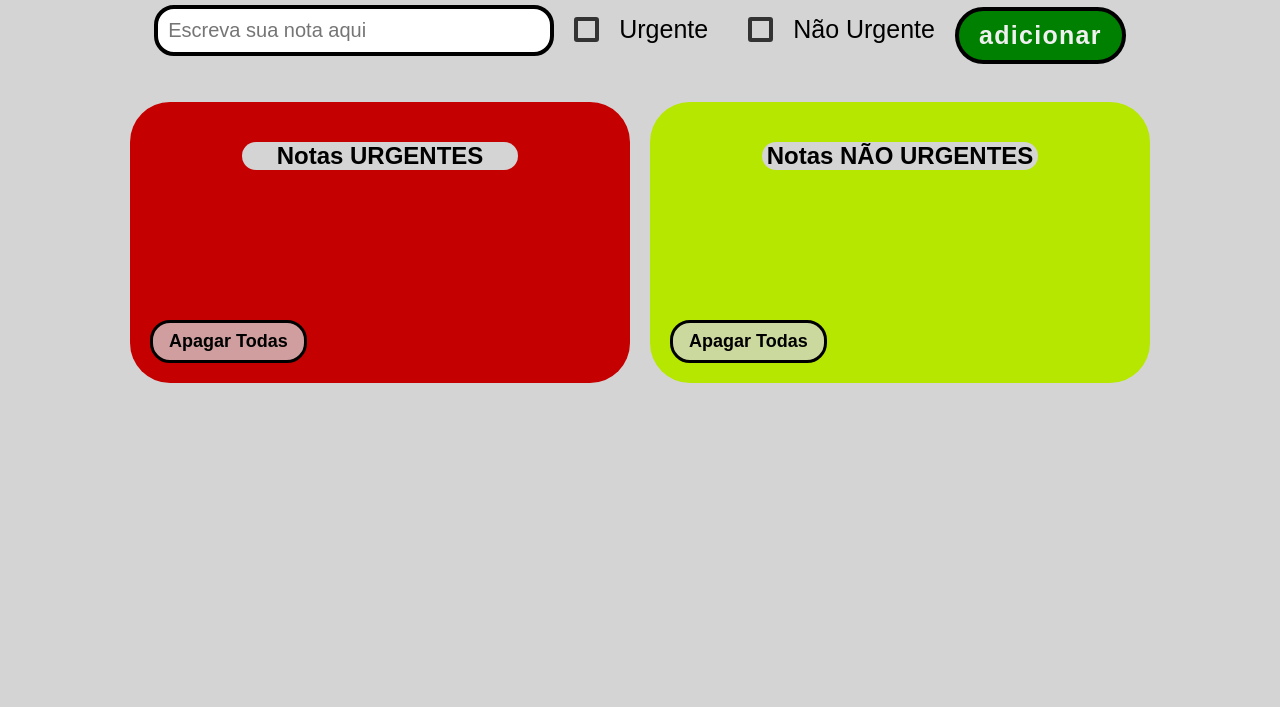
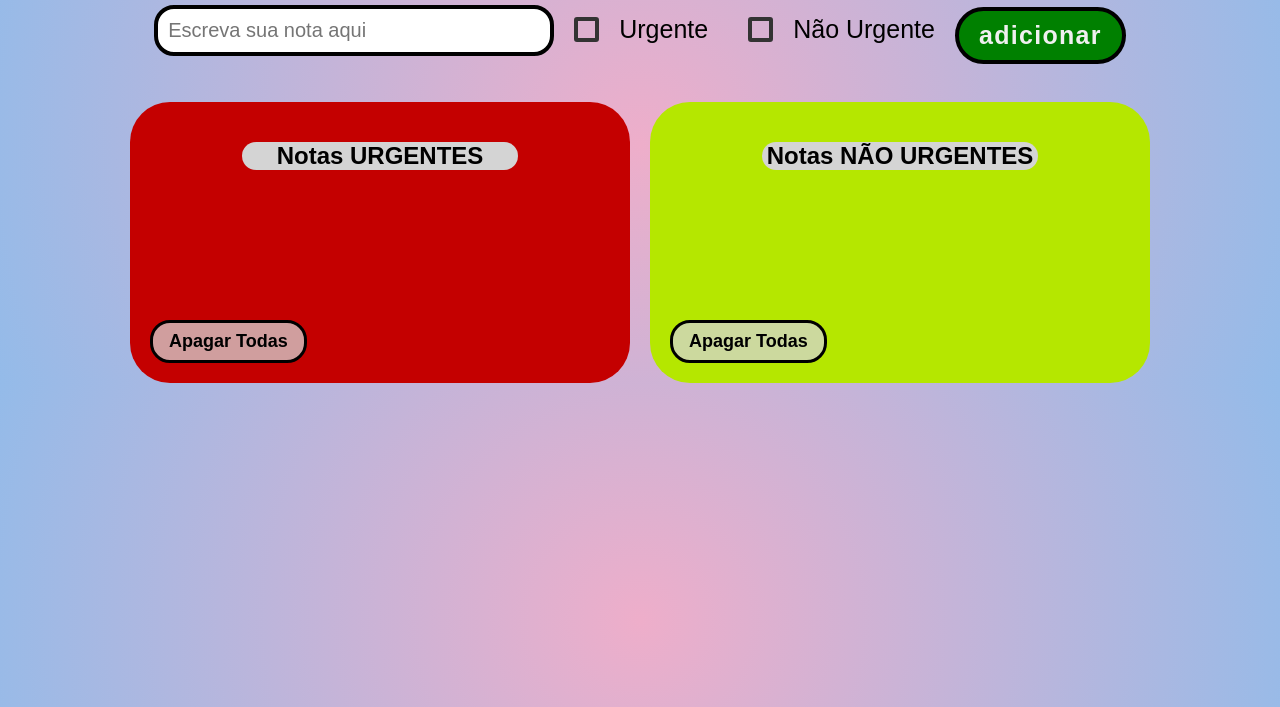
Before and after one commit to HelenaHagsma/ProjetoNotasRapidas, a plain HTML site: page index.html in a window 1280 px wide. Shown: the part 93-800 px from the top of the page. Drawn offline with Linux system fonts and the light colour scheme; a web font is replaced by a local one.

Commit message:
Atualizar o notasrapidas.css

```diff
--- a/css/notasrapidas.css
+++ b/css/notasrapidas.css
@@ -5,7 +5,8 @@ body {
     padding: 0;
     text-align: center;
     font-family: "Parkinsans", sans-serif;
-    background-color: #d4d4d4;
+   background: #EEAECA;
+   background: radial-gradient(circle, rgba(238, 174, 202, 1) 0%, rgba(148, 187, 233, 1) 100%);
 }
 
 h1 {
```
